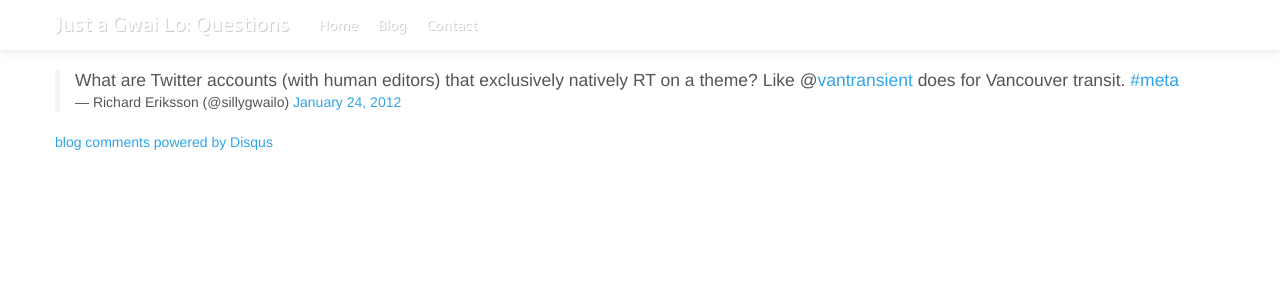
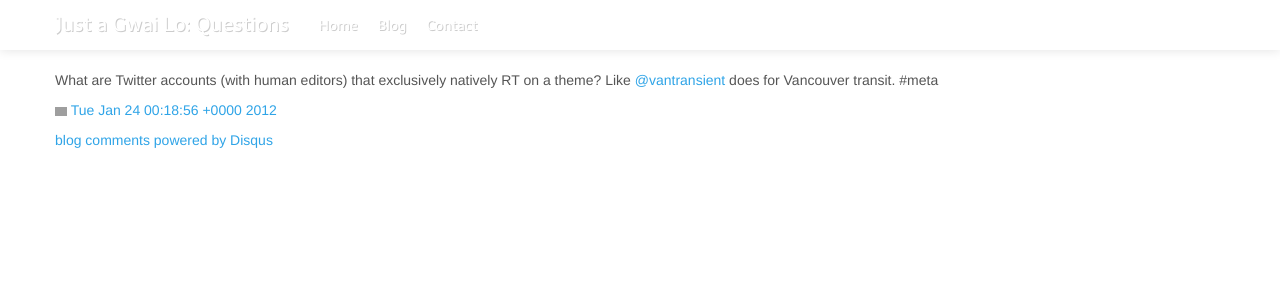
Before and after one commit to sillygwailo/questions.justagwailo.com, a Jekyll site: the page built from _posts/2012-01-23-twitter-native-rt-accounts.md, in a window 1280 px wide. Shown: the top 300 px of the page. Built offline with Jekyll 4.4.1, drawn with Linux system fonts in a browser that asks for light colours; nearby versions of some CDN libraries; comment, search, counter and statistics services are not loaded; grey boxes are pictures that could not be loaded.

Commit message:
Convert the question about accounts that natively RT tweets on a theme to straight Markdown.

```diff
--- a/_posts/2012-01-23-twitter-native-rt-accounts.md
+++ b/_posts/2012-01-23-twitter-native-rt-accounts.md
@@ -4,5 +4,6 @@ permalink: "161603857078681600"
 layout: post
 ---
 
-<blockquote class="twitter-tweet"><p>What are Twitter accounts (with human editors) that exclusively natively RT on a theme? Like @<a href="https://twitter.com/vantransient">vantransient</a> does for Vancouver transit. <a href="https://twitter.com/search/%2523meta">#meta</a></p>&mdash; Richard Eriksson (@sillygwailo) <a href="https://twitter.com/sillygwailo/status/161603857078681600" data-datetime="2012-01-24T00:18:56+00:00">January 24, 2012</a></blockquote>
-<script src="//platform.twitter.com/widgets.js" charset="utf-8"></script>
+What are Twitter accounts (with human editors) that exclusively natively RT on a theme? Like [@vantransient](https://twitter.com/vantransient) does for Vancouver transit. #meta
+
+<img src="/images/tweet.ico" width="12" /> [Tue Jan 24 00:18:56 +0000 2012](https://twitter.com/sillygwailo/status/161603857078681600)
```
